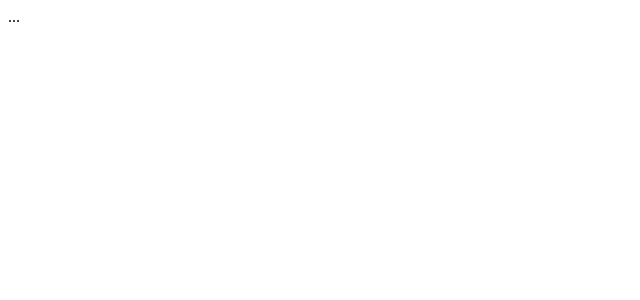
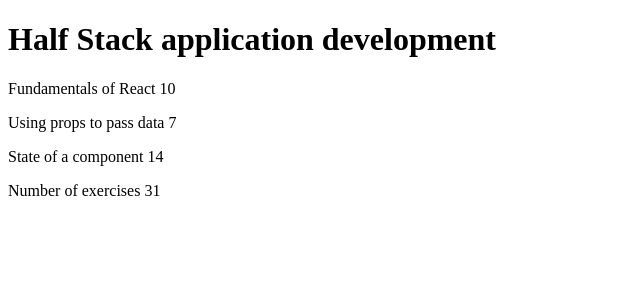
Before and after one commit to claudiainbytes/fullstackopen, a React (Vite) app in the folder part1/courseinfo/: page / in a window 1280 px wide. Shown: the top 300 px of the page, without its empty margins (0-640 px from the left). Built offline with nearby package versions, Linux system fonts and the light colour scheme.

Commit message:
Part 1.3. Modify component App. Passing variables definitions, first refactor

```diff
--- a/part1/courseinfo/src/App.jsx
+++ b/part1/courseinfo/src/App.jsx
@@ -1,4 +1,5 @@
 const Header = (props) => {
+  console.log(props.course)
   return (
     <>
       <h1>{props.course}</h1>
@@ -10,23 +11,25 @@ const Part = (props) => {
   return (
     <>
       <p>
-        {props.part} {props.exercise}
+        {props.name} {props.exercise}
       </p>
     </>
   )
 }
 
 const Content = (props) => {
+  console.log(props.parts)
   return (
     <>
-      <Part part={props.parts[0].part} exercise={props.parts[0].exercise}/>
-      <Part part={props.parts[1].part} exercise={props.parts[1].exercise}/>
-      <Part part={props.parts[2].part} exercise={props.parts[2].exercise}/>
+      <Part name={props.parts[0].name} exercise={props.parts[0].exercises}/>
+      <Part name={props.parts[1].name} exercise={props.parts[1].exercises}/>
+      <Part name={props.parts[2].name} exercise={props.parts[2].exercises}/>
     </>
   )
 }
 
 const Total = (props) => {
+  console.log(props.exercises)
   return (
     <>
       <p>Number of exercises {props.exercises[0] + props.exercises[1] + props.exercises[2]}</p>
@@ -49,9 +52,15 @@ const App = () => {
     exercises: 14
   }
 
+  const parts = [part1, part2, part3]
+
+  const exercises = [part1.exercises, part2.exercises, part3.exercises]
+
   return (
     <div>
-      ...
+      <Header course={course}/>
+      <Content parts={parts}/>
+      <Total exercises={exercises}/>
     </div>
   )
 }
```
